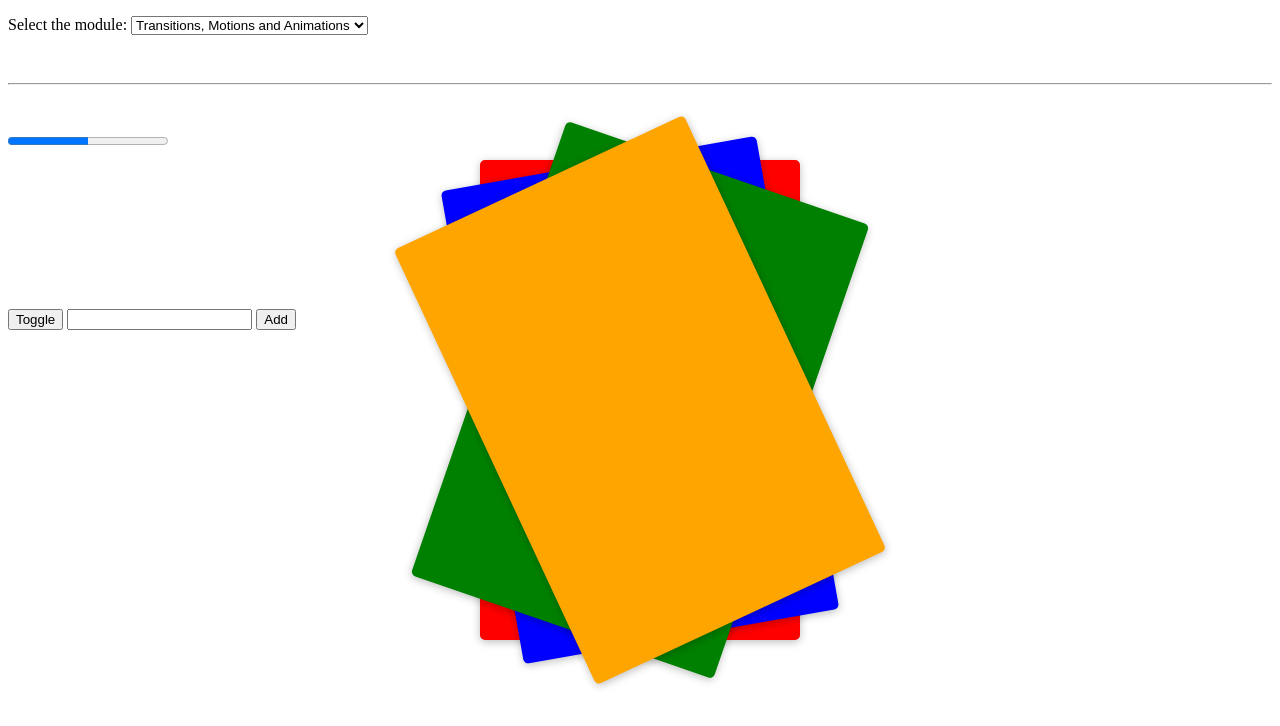
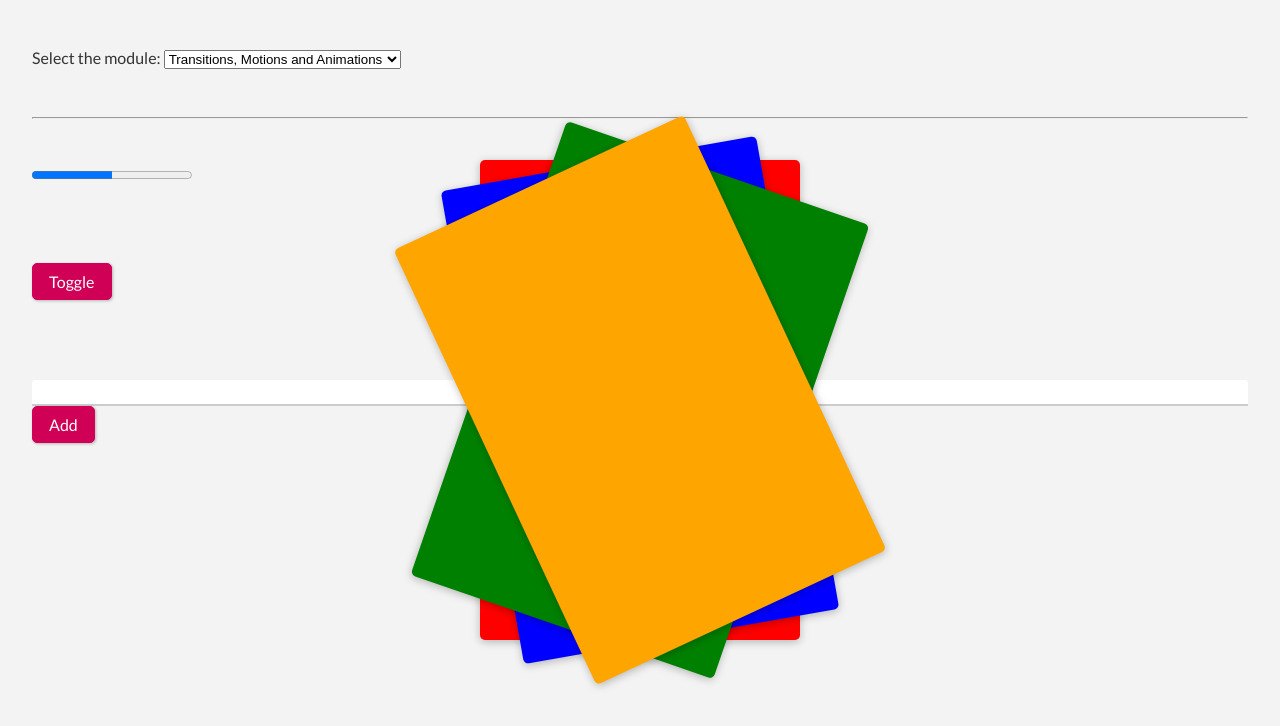
Before and after one commit to heltonricardo/estudo-svelte, a Svelte app: page / in a window 1280 px wide. Shown: the top 726 px of the page. Built offline with nearby package versions, Linux system fonts and the light colour scheme; the HTML template or start-up script is replaced by a standard one.

Commit message:
pasta docs voltou a ser public e remocao dos arquivos de build

```diff
--- a/package.json
+++ b/package.json
@@ -4,7 +4,7 @@
   "scripts": {
     "build": "rollup -c",
     "dev": "rollup -c -w",
-    "start": "sirv docs"
+    "start": "sirv public"
   },
   "devDependencies": {
     "@rollup/plugin-commonjs": "^16.0.0",
--- /dev/null
+++ b/public/global.css
@@ -0,0 +1,72 @@
+@import url("https://fonts.googleapis.com/css?family=Lato|Roboto+Slab");
+
+* {
+  box-sizing: border-box;
+}
+
+html,
+body {
+  position: relative;
+  width: 100%;
+  height: 100%;
+  font-family: "Lato", sans-serif;
+}
+
+body {
+  color: #333;
+  margin: 0;
+  padding: 2rem;
+  background: #f3f3f3;
+}
+
+button {
+  font: inherit;
+  border: 1px solid #cf0056;
+  background: #cf0056;
+  padding: 0.5rem 1rem;
+  color: white;
+  border-radius: 5px;
+  box-shadow: 1px 1px 3px rgba(0, 0, 0, 0.26);
+  cursor: pointer;
+}
+
+button:hover,
+button:active {
+  background: #e40763;
+  border-color: #e40763;
+  box-shadow: 1px 1px 8px rgba(77, 51, 51, 0.26);
+}
+
+button:disabled {
+  background: #ccc;
+  border-color: #ccc;
+  box-shadow: none;
+}
+
+input[type=text], input[type=number],
+textarea {
+  display: block;
+  width: 100%;
+  font: inherit;
+  border: none;
+  border-bottom: 2px solid #ccc;
+  border-radius: 3px 3px 0 0;
+  background: white;
+  padding: 0.15rem 0.25rem;
+  transition: border-color 0.1s ease-out;
+}
+
+input:focus,
+textarea:focus {
+  border-color: #e40763;
+  outline: none;
+}
+
+label {
+  display: block;
+  margin: 0.5rem 0;
+}
+
+.form-control {
+  padding: 0.5rem 0;
+}
--- /dev/null
+++ b/public/index.html
@@ -0,0 +1,17 @@
+<!DOCTYPE html>
+<html>
+  <head>
+    <meta charset="utf8" />
+    <meta name="viewport" content="width=device-width" />
+    <link rel="shortcut icon" href="./favicon.png">
+
+    <title>Svelte</title>
+
+    <link rel="stylesheet" href="./global.css" />
+    <link rel="stylesheet" href="./build/bundle.css" />
+  </head>
+
+  <body>
+    <script src="./build/bundle.js"></script>
+  </body>
+</html>
--- a/rollup.config.js
+++ b/rollup.config.js
@@ -34,7 +34,7 @@ export default {
 		sourcemap: true,
 		format: 'iife',
 		name: 'app',
-		file: 'docs/build/bundle.js'
+		file: 'public/build/bundle.js'
 	},
 	plugins: [
 		svelte({
@@ -62,9 +62,9 @@ export default {
 		// the bundle has been generated
 		!production && serve(),
 
-		// Watch the `docs` directory and refresh the
+		// Watch the `public` directory and refresh the
 		// browser on changes when not in production
-		!production && livereload('docs'),
+		!production && livereload('public'),
 
 		// If we're building for production (npm run build
 		// instead of npm run dev), minify
```
Also changed, not shown: public/favicon.png (added), 3 other files (tests, documents, lock files or other folders).
